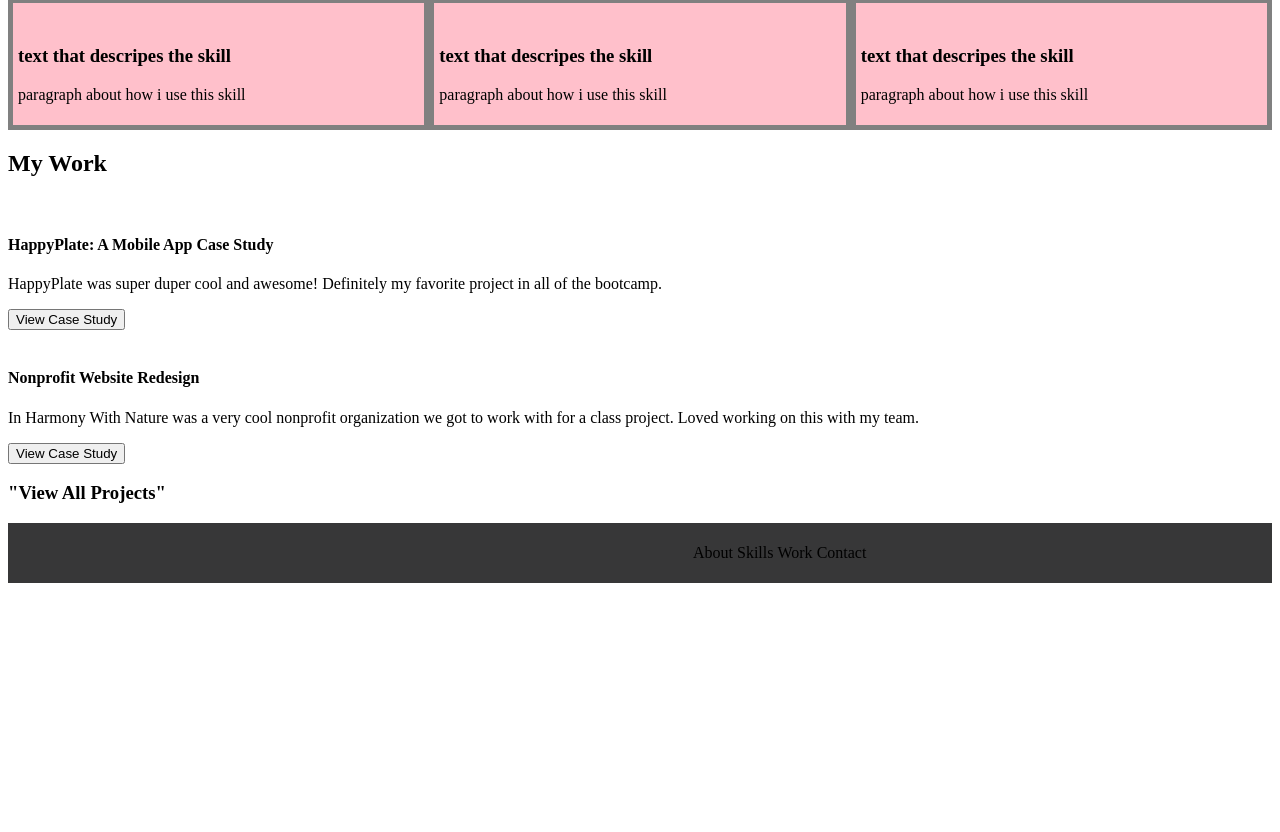
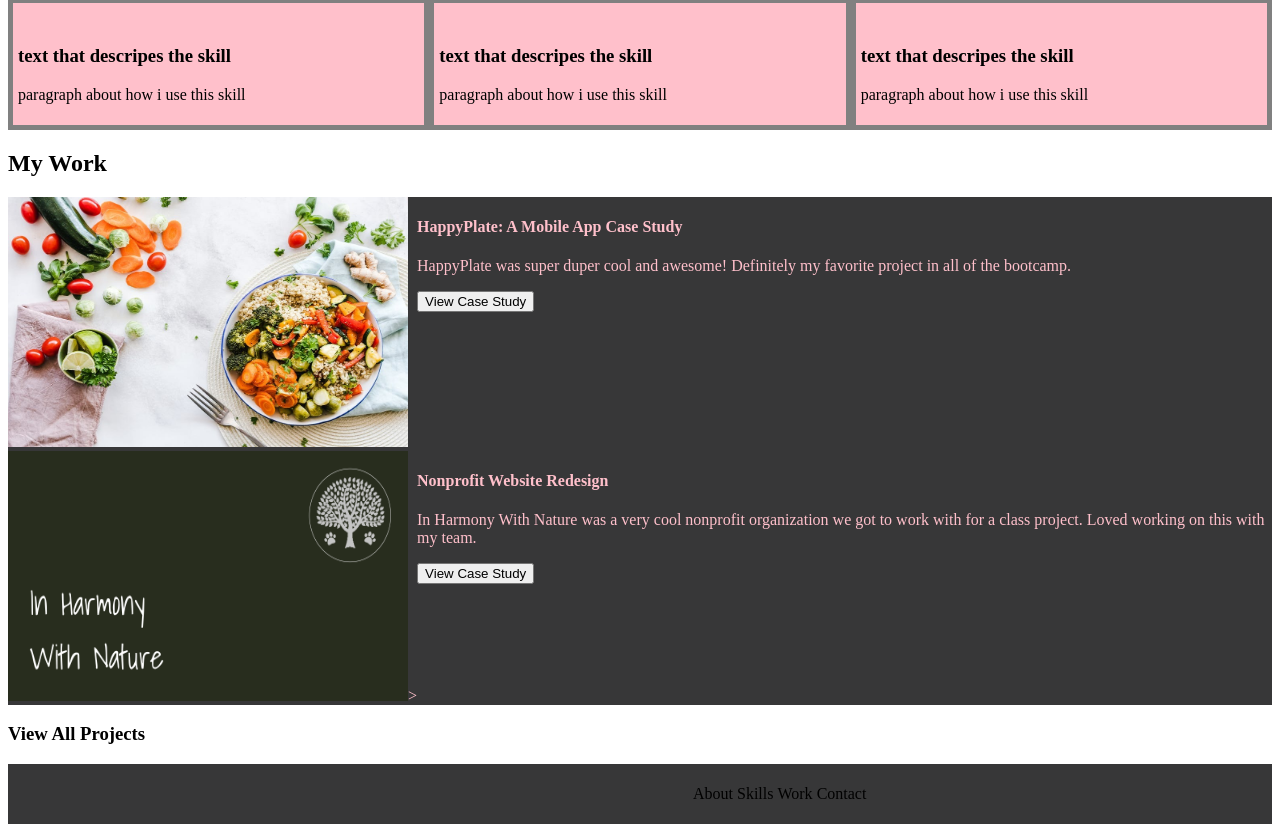
Before and after one commit to madcbal/UX_UI_HW_18, a plain HTML site: page index.html in a window 1280 px wide. Shown: the part 879-1711 px from the top of the page. Before the commit the page ends 1470 px from the top, so only its background shows below. Drawn offline with Linux system fonts and the light colour scheme.

Commit message:
final homework push

```diff
--- a/css/style.css
+++ b/css/style.css
@@ -50,3 +50,34 @@ footer>ul {
     border: 4px;
     background-color: pink;
 }
+.workGrid {
+    display: grid;
+    grid-template-columns: auto auto auto auto;
+    background-color: pink;
+}
+.item1 {
+    grid-area: 1 / 1 / span 1 / span 2;
+    color:pink;
+    background-color: #373738;
+}
+.item2 {
+    grid-area: 1 / 3 / span 1 / span 3;
+    color: pink;
+    background-color: #373738;
+}
+.item3 {
+    grid-area: 3 / 1 / span 1 / span 2;
+    color:pink;
+    background-color: #373738;
+}
+.item4 {
+    grid-area: 3 / 3 / span 1 / span 3;
+    color:pink;
+    background-color: #373738;
+}
+@media only screen and (max-width: 600){
+    .flexContainer{
+        display: column;
+    }
+
+}
--- a/index.html
+++ b/index.html
@@ -49,23 +49,24 @@
                 <img><img><img><img><img>
             </div> -->
         </section>
+        <!-- My Work Section Constructed using CSS Grid -->
         <section class="myWork">
             <h1>My Work</h1>
-            <div class="workGrid">
-                <div><img></div>
-                <div>
+            <div class="workGrid grid-container">
+                <div class="item1"><img src="images/HappyPlate.jpeg" style="height: 250px; width: 400px;"></div>
+                <div class="item2">
                     <h4>HappyPlate: A Mobile App Case Study</h4>
                     <p>HappyPlate was super duper cool and awesome! Definitely my favorite project in all of the bootcamp.</p>
                     <button>View Case Study</button>
                 </div>
-                <div><img></div>
-                <div>
+                <div class="item3"><img src="images/IHWN.png" style="height: 250px; width: 400px;">></div>
+                <div class="item4">
                     <h4>Nonprofit Website Redesign</h4>
                     <p>In Harmony With Nature was a very cool nonprofit organization we got to work with for a class project. Loved working on this with my team.</p>
                     <button>View Case Study</button>
                 </div>
             </div>
-            <h3>"View All Projects"</h3>
+            <h3>View All Projects</h3>
         </section>
         <footer>
             <ul>
```
Also changed, not shown: images/HappyPlate.jpeg (added), images/IHWN.png (added).
